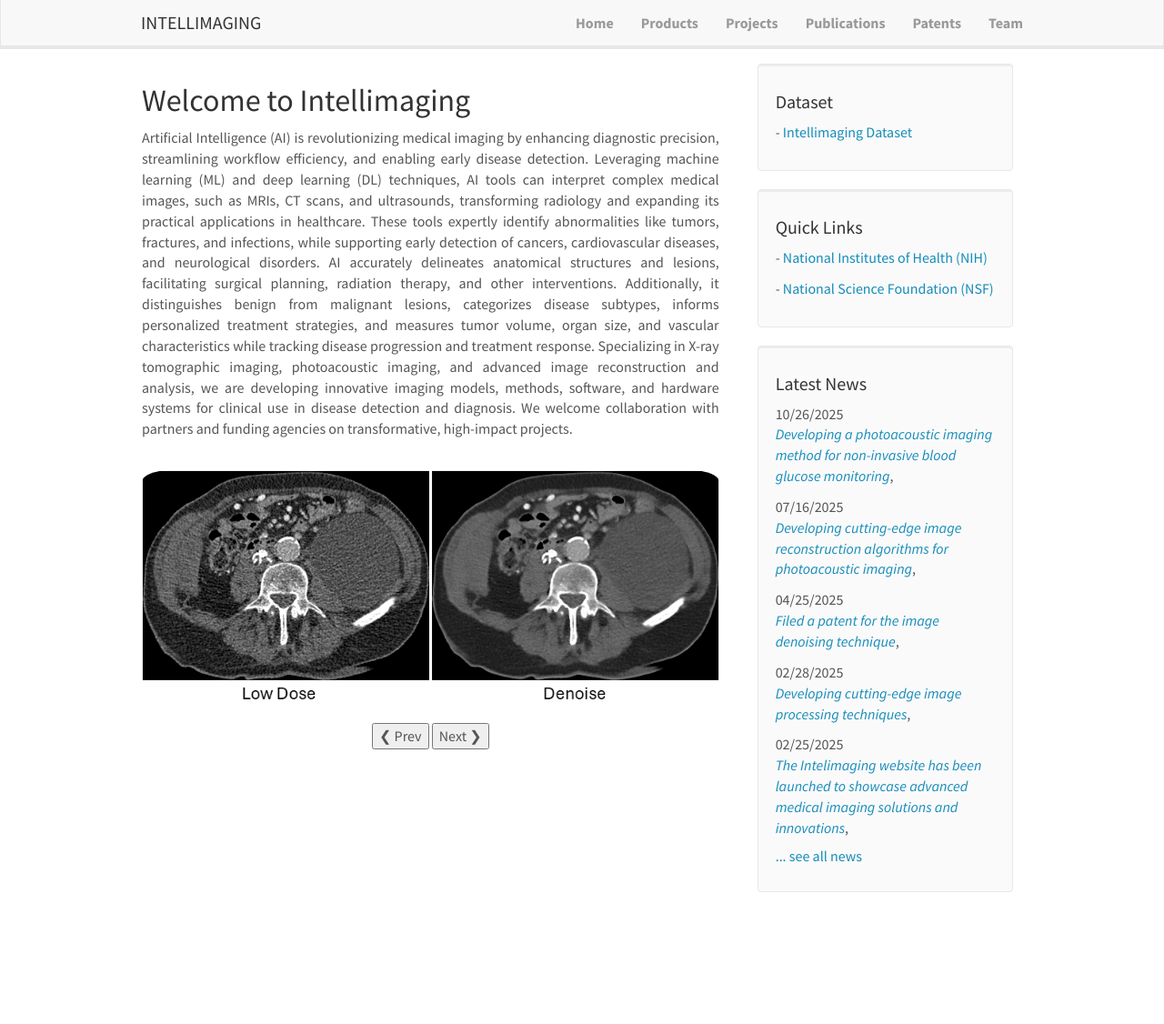
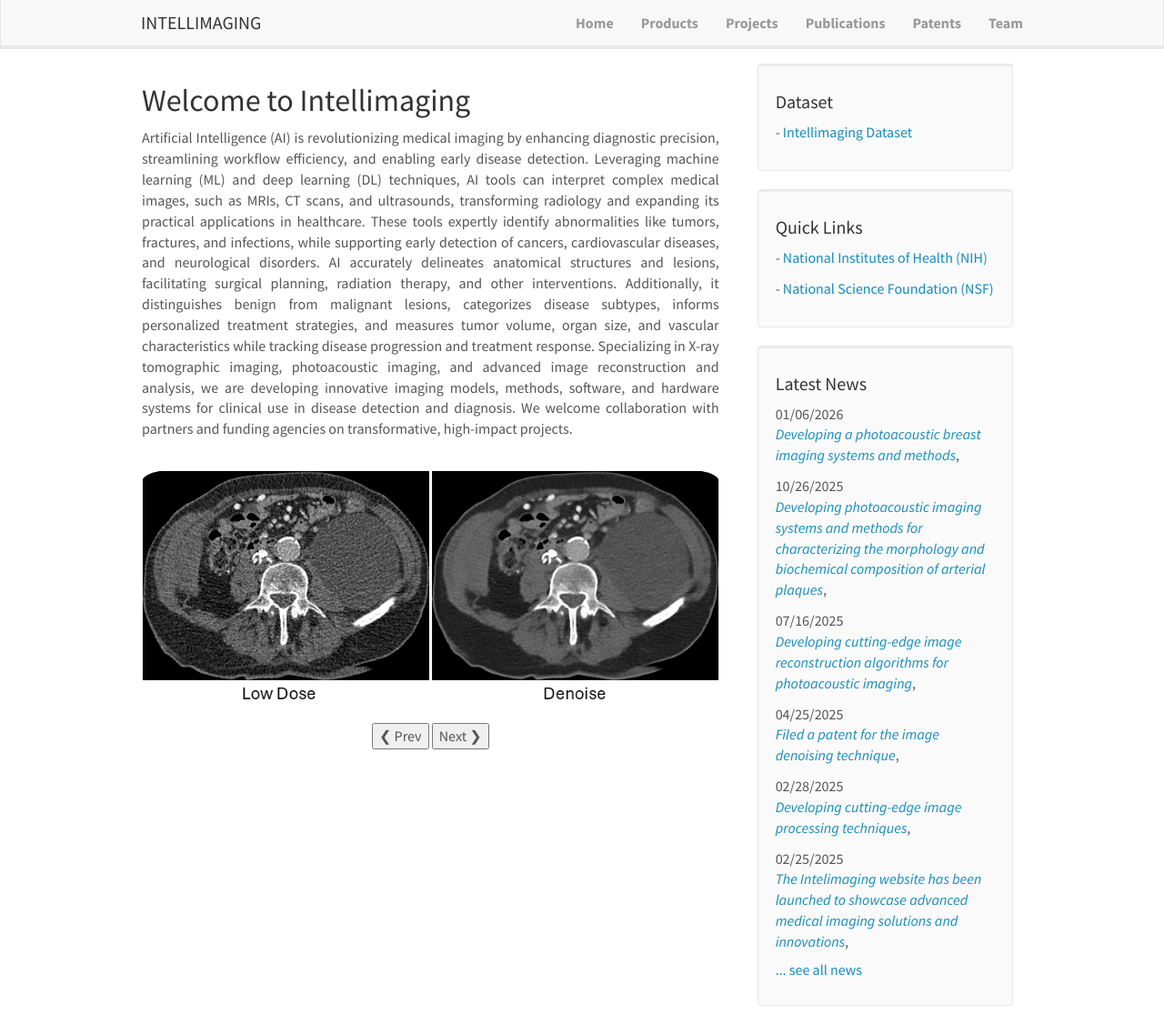
Before and after one commit to intellimaging/intellimaging.github.io, a Jekyll site: the page built from _pages/home.md, in a window 1280 px wide and 1126 px high. Shown: the whole window at 91% size. Built offline with Jekyll 4.4.1, drawn with Linux system fonts in a browser that asks for light colours.

Commit message:
Update news.yml

```diff
--- a/_data/news.yml
+++ b/_data/news.yml
@@ -1,5 +1,10 @@
+- date: 01/06/2026
+  headline: Developing a photoacoustic breast imaging systems and methods
+  url: ttps://www.intellimaging.com
+  site:
+
 - date: 10/26/2025
-  headline: Developing a photoacoustic imaging method for non-invasive blood glucose monitoring
+  headline: Developing photoacoustic imaging systems and methods for characterizing the morphology and biochemical composition of arterial plaques
   url: ttps://www.intellimaging.com
   site:
 
```
